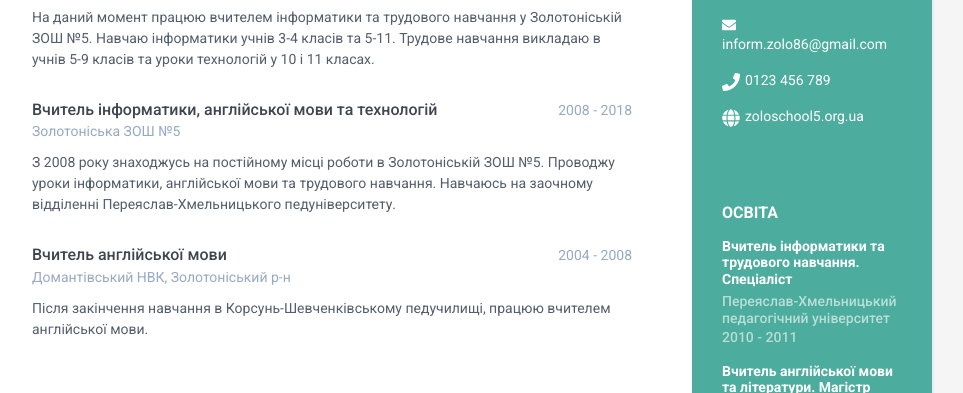
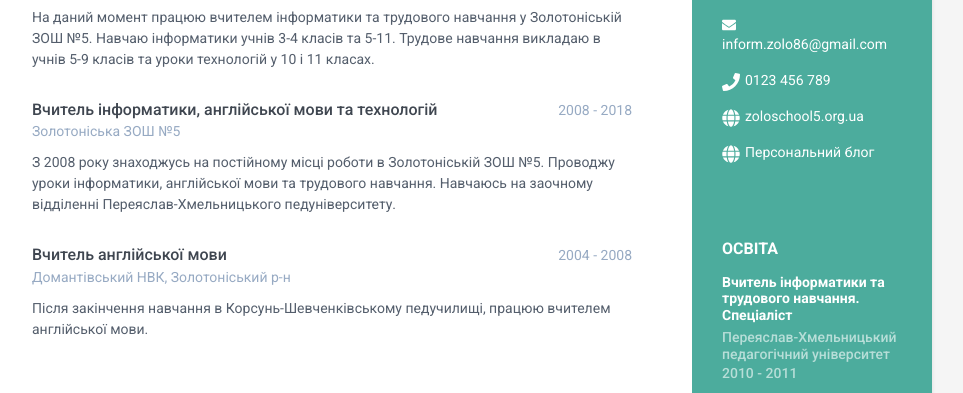
Before and after one commit to Informzolo/github2.io, a plain HTML site: page index.html in a window 1280 px wide. Shown: the part 366-759 px from the top of the page, without its empty margins (188-1151 px from the left). Drawn offline with Linux system fonts and the light colour scheme.

Commit message:
Update index.html

```diff
--- a/index.html
+++ b/index.html
@@ -33,6 +33,7 @@
                     <li class="email"><i class="fas fa-envelope"></i><a href="mailto: yourname@email.com">inform.zolo86@gmail.com</a></li>
                     <li class="phone"><i class="fas fa-phone"></i><a href="tel:0123 456 789">0123 456 789</a></li>
                     <li class="website"><i class="fas fa-globe"></i><a href="https://themes.3rdwavemedia.com/bootstrap-templates/resume/orbit-free-resume-cv-bootstrap-theme-for-developers/" target="_blank">zoloschool5.org.ua</a></li>
+		    <li class="website"><i class="fas fa-globe"></i><a href="https://informzolo86.blogspot.com/" target="_blank">Персональний блог</a></li>
                 </ul>
             </div><!--//contact-container-->
             <div class="education-container container-block">
```
